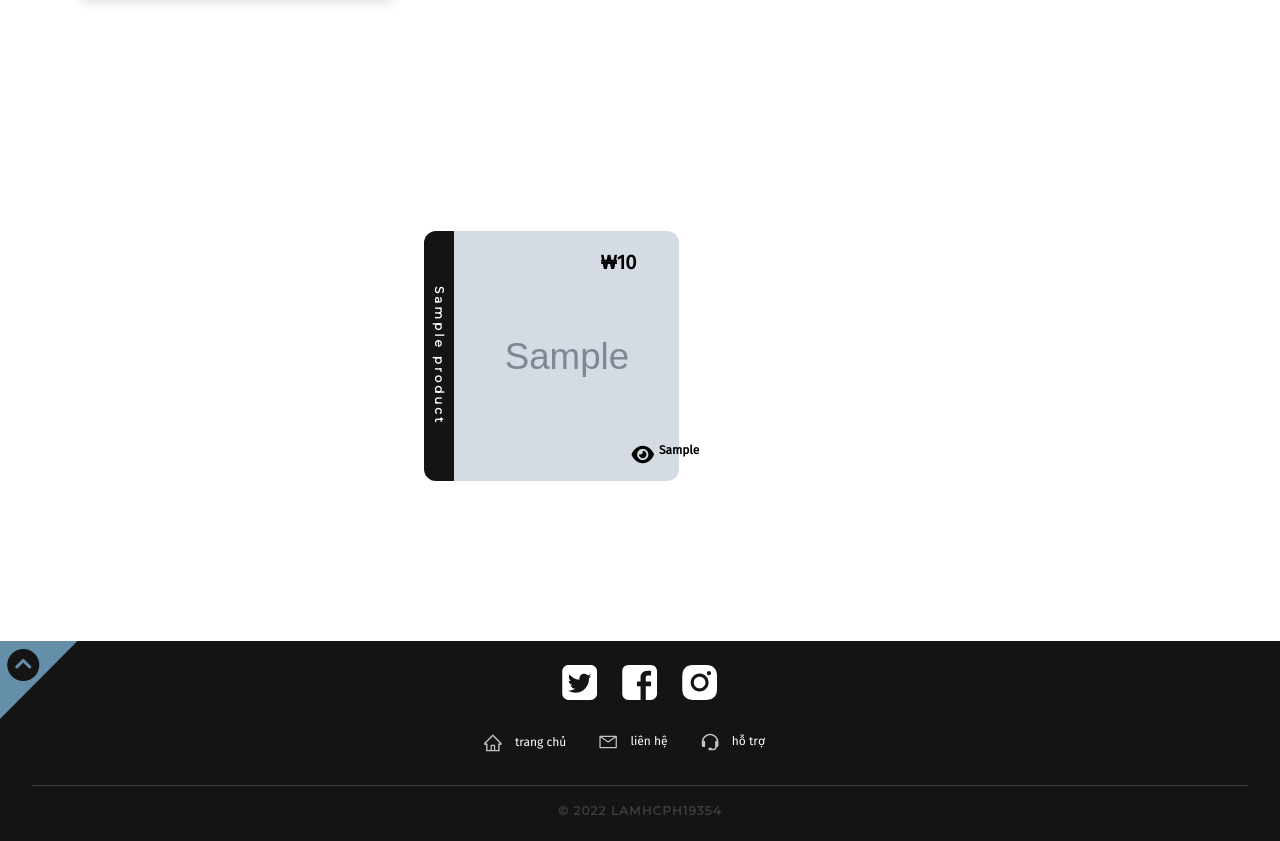
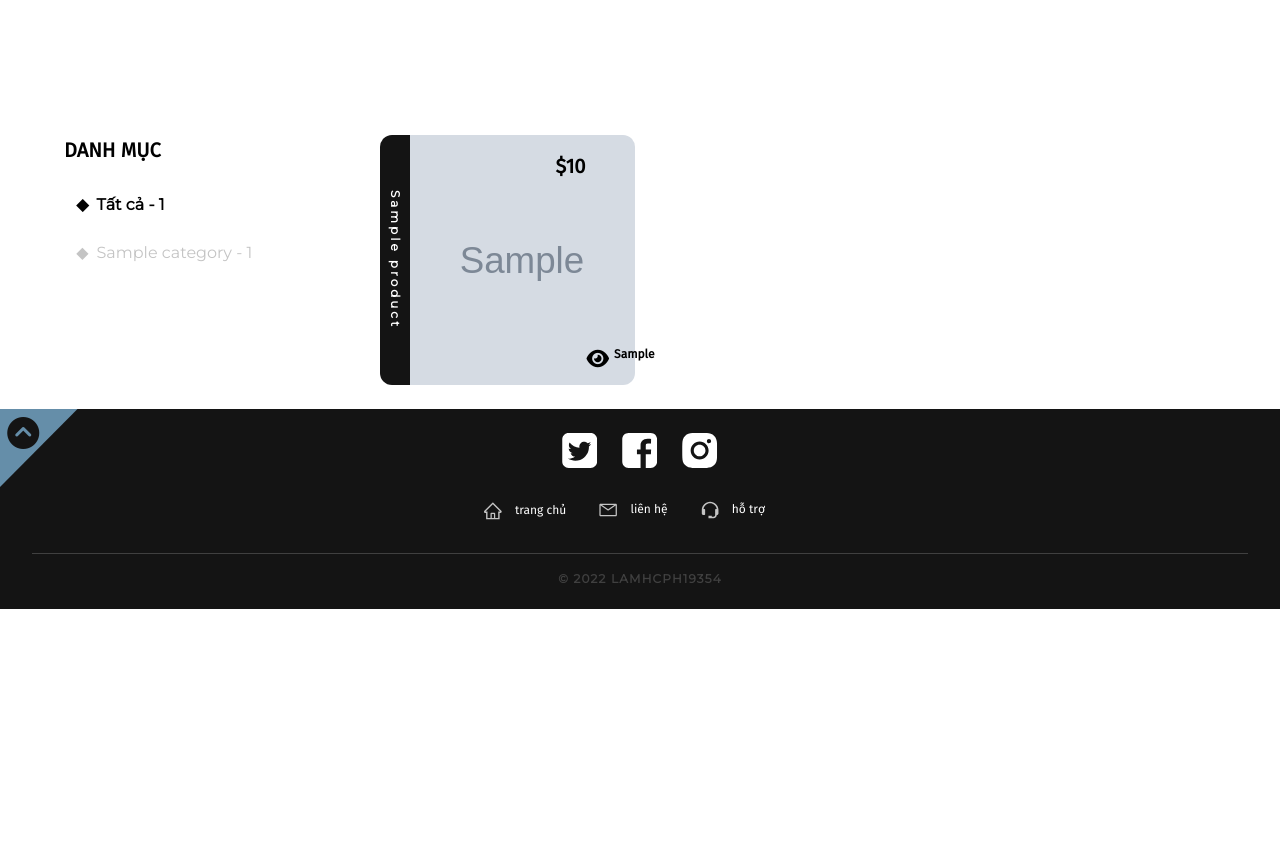
Before and after one commit to Nocenthalt/xshop, a PHP site: page / in a window 1280 px wide. Shown: the part 623-1464 px from the top of the page. After the commit the page ends 1232 px from the top, so only its background shows below. Run offline with PHP 8.4, Linux system fonts and the light colour scheme; tables that the repository leaves empty or names only in its code hold one stand-in row (values such as "Sample post"); grey boxes marked "Sample" are stand-in pictures; some libraries are stand-ins or nearby versions.

Commit message:
update homepage

```diff
--- a/dao/category.php
+++ b/dao/category.php
@@ -1,5 +1,4 @@
 <?php
-    require 'dao/pdo.php';
 
     function category_list($sql) {
         $data = pdo_query($sql);
--- a/dao/pdo.php
+++ b/dao/pdo.php
@@ -21,12 +21,12 @@ function pdo_connect()
 function pdo_execute($sql)
 {
     $sql_vals = array_slice(func_get_args(), 1);
-    print_r($sql_vals);
     try {
         $pdo = pdo_connect();
         $stmt = $pdo->prepare($sql);
         $stmt->execute(...$sql_vals);
         $result = $stmt->fetch(PDO::FETCH_ASSOC);
+
         return $result;
     } catch (PDOException $e) {
         echo "<br>" . "Execution failed: " . $e->getMessage();
@@ -50,7 +50,7 @@ function pdo_query($sql, $params = null)
 
         return $rows;
     } catch (PDOException $e) {
-        throw "Query failed: " . $e->getMessage();
+        echo "<br>" . "Query failed: " . $e->getMessage();
     } finally {
         $pdo = null;
     }
--- /dev/null
+++ b/dao/product.php
@@ -0,0 +1,27 @@
+<?php
+
+function get_product($cat_id, $cond, $limit)
+{
+    $sql = "SELECT * FROM `product`";
+
+    if ($cat_id) {
+        $sql .= " WHERE `category_id` = {$cat_id}";
+    }
+    if ($cond) {
+        $sql .= " ORDER BY `$cond` DESC";
+    }
+    if ($limit) {
+        $sql .= " LIMIT $limit";
+    }
+    $data = pdo_query($sql);
+
+    return $data;
+}
+
+function get_product_count()
+{
+    $sql = "SELECT COUNT(*) AS count FROM `product`";
+    $data = pdo_query($sql);
+
+    return $data[0]['count'];
+}
--- a/dao/session.php
+++ b/dao/session.php
@@ -1,5 +1,4 @@
 <?php
-require 'pdo.php';
 
 // new session
 
--- a/index.php
+++ b/index.php
@@ -1,5 +1,6 @@
 <?php
 require 'template.php';
+require 'dao/pdo.php';
 require 'dao/session.php';
 get_header();
 ?>
--- a/pages/home.php
+++ b/pages/home.php
@@ -1,13 +1,12 @@
 <?php
-$top_4_prods_sql = 'SELECT * FROM `product` ORDER BY `view` DESC LIMIT 4';
-$top_4_prods = pdo_query($top_4_prods_sql);
+require './dao/product.php';
 
-// get 12 products
-$main_prods_sql = 'SELECT * FROM `product` LIMIT 12';
-$main_prods = pdo_query($main_prods_sql);
+$top_4_prods = get_product(null, 'view', 4);
+$total_prods_count = get_product_count();
+$category_id = $_POST['category'] ??'all';
+$main_prods = $category_id == 'all' ? get_product(null, null, 12) : get_product($category_id, null, 12);
+$categories = pdo_query('SELECT `category`.`name`, `category`.`id`, COUNT(`category_id`) AS count FROM `product` JOIN `category` ON `product`.`category_id` = `category`.`id` GROUP BY `category`.`name`, `category`.`id`'); // lấy danh sách loại hàng và số lượng
 
-$categories = pdo_query('SELECT * FROM `category`');
-print_r($categories);
 
 ?>
 <div class="container">
@@ -63,6 +62,39 @@ print_r($categories);
     <main class="main-container">
         <div class="row grid mx-auto">
             <section class="col">
+                <!-- category list -->
+                <div class="category">
+                    <h2 class="title">Danh mục</h2>
+                </div>
+                <form action="" method="POST" class="category-list">
+                    <!-- dùng form radio làm danh sách danh mục -->
+                   <div class='form-check'>
+                        <input
+                            class='form-check-input'
+                            type='radio'
+                            name='category'
+                            id='all'
+                            value='all'
+                            onclick='javascript: submit()'
+                            <?php echo $category_id == 'all' ? "checked" : ""; ?>
+                            >
+                        <label class='form-check-label' for='all'>Tất cả - <span><?=$total_prods_count?></span></label>
+                    </div>
+                    <?php foreach ($categories as $category) { ?>
+                        <div class='form-check'>
+                            <input
+                                class='form-check-input'
+                                type='radio'
+                                name='category'
+                                id=<?=$category['id']?>
+                                value=<?=$category['id']?>
+                                onclick='javascript: submit()'
+                                <?php echo $category_id == $category['id'] ? "checked" : ""; ?>
+                            >
+                            <label class='form-check-label' for=<?=$category['id']?> ><?=$category['name']?> - <span><?= $category['count'] ?></span></label>
+                        </div>
+                        <?php } ?>
+                </form>
             </section>
             <section class="col">
                 <div class="prod-showcase grid">
--- a/public/css/home.css
+++ b/public/css/home.css
@@ -142,8 +142,11 @@
   }
 }
 
+.main-container {
+  margin: 10em 0;
+}
 .main-container > .row {
-  grid-template-columns: 2fr 8fr;
+  grid-template-columns: 3fr 7fr;
   max-width: 90vw;
 }
 
@@ -152,7 +155,6 @@
   grid-auto-rows: minmax(250pxpx, 300px);
   position: relative;
   row-gap: 2.5rem;
-  margin: 10rem;
 }
 
 .prod-item {
@@ -227,7 +229,7 @@
 }
 
 .prod-item__price::before {
-  content: "₩";
+  content: "$";
 }
 
 .prod-link:hover .prod-item__name {
@@ -235,3 +237,44 @@
   background: var(--primary);
   transition: all 0.2s ease-in-out;
 }
+
+.title {
+  font-size: 1.25rem;
+  font-family: var(--font-secondary);
+  font-weight: 700;
+  text-transform: uppercase;
+  margin-bottom: 1rem;
+}
+
+/* category block */
+.form-check-input[type="radio"] {
+  /* Add if not using autoprefixer */
+  -webkit-appearance: none;
+  appearance: none;
+  /* For iOS < 15 to remove gradient background */
+  background-color: #fff;
+  /* Not removed via appearance */
+  margin: 0;
+}
+
+.form-check-label {
+  display: inline-block;
+  cursor: pointer;
+  margin: .75rem 0;
+  color: #c4c4c4;
+  font-family: var(--font-main);
+  font-size: 1rem;
+}
+
+.form-check-input[type="radio"]:checked + .form-check-label {
+  color: black;
+  font-weight: bold;
+}
+
+.form-check-label::before {
+  content: "◆";
+  display: inline block;
+  width: inherit;
+  height: inherit;
+  padding: 0.5em;
+}
```
